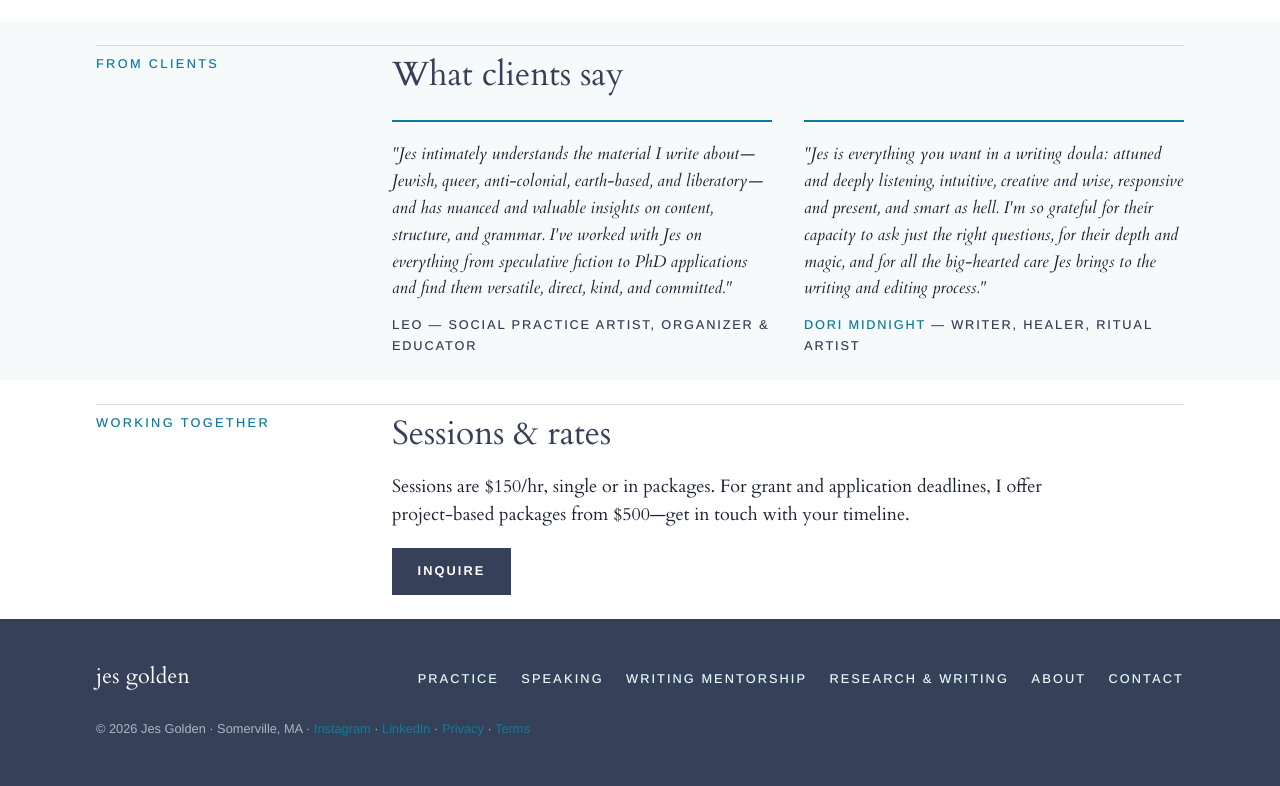
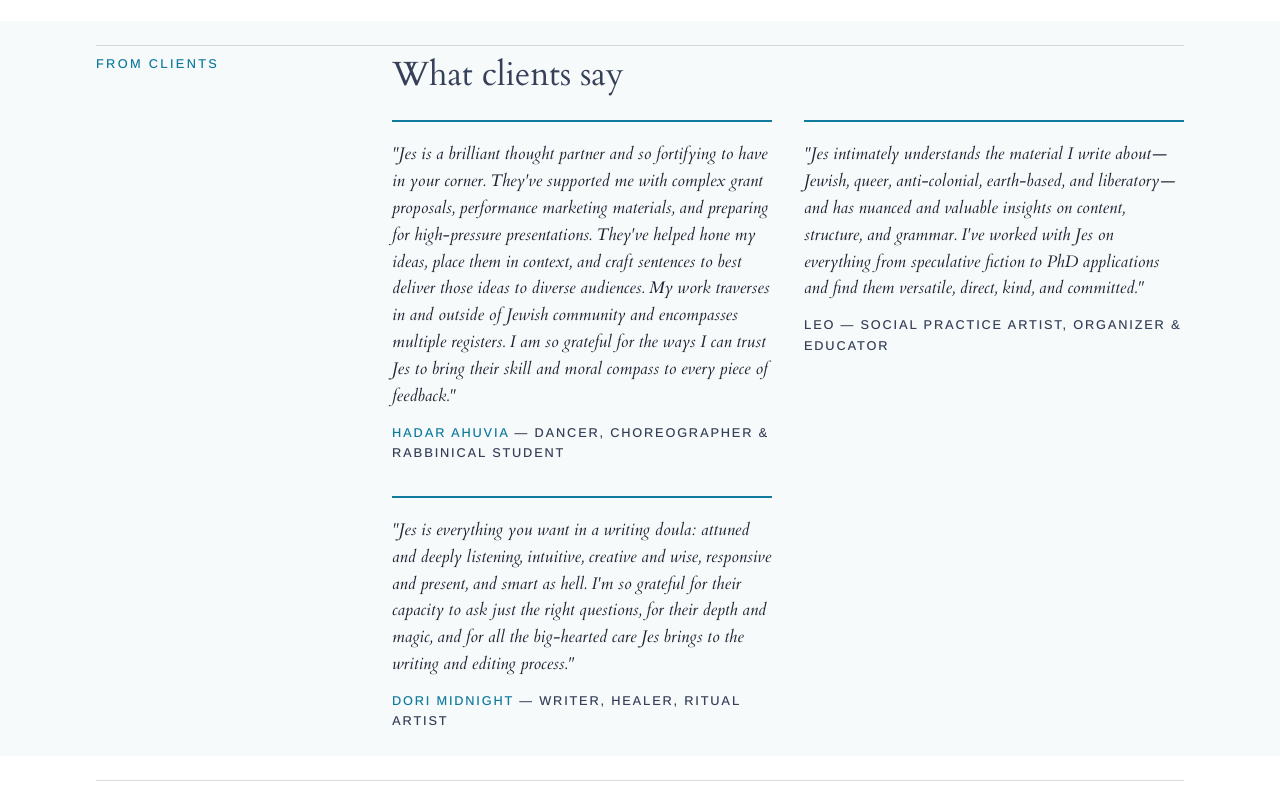
Before and after one commit to jesgolden/jesgolden.github.io, a plain HTML site: page writing.html in a window 1280 px wide. Shown: the part 1031-1817 px from the top of the page. Drawn offline with nearby package versions, Linux system fonts and the light colour scheme.

Commit message:
Revise grant writing content and testimonials
Updated grant writing section and added client testimonial.

```diff
--- a/writing.html
+++ b/writing.html
@@ -59,8 +59,7 @@
       </aside>
       <div class="body-col">
         <h2>Grant writing</h2>
-        <p>You are creating work that brings us closer to a more just and beautiful world; I help visionaries on the frontiers and the margins secure the funding to make those projects possible. My grant editing has helped artists secure $10,000+ grants from funders like the Jim Joseph Foundation and the Jewish Liberation Fund. I step in at any stage to craft proposals, artist statements, and project narratives that capture your voice and the soul of your project. Together, we articulate why the time is ripe for your work. <a href=https://jesgolden.github.io/contact.html>Reach out for a consultation.</a></p>
-        <!-- EDIT: add grant-client testimonials here when they arrive — copy a testimonial block from below -->
+        <p>You are creating work that brings us closer to a more just and beautiful world; I help visionaries on the frontiers and the margins secure the funding to make those projects possible. My grant editing has helped artists secure $10,000+ grants from funders like the Jim Joseph Foundation and the Jewish Liberation Fund. I step in at any stage to craft proposals, artist statements, and project narratives that capture your voice and the soul of your project. Together, we articulate why the time is ripe for your work. <a href="contact.html">Reach out for a consultation.</a></p>
       </div>
     </div>
   </div>
@@ -75,6 +74,10 @@
       <div class="body-col">
         <h2>What clients say</h2>
         <div class="testimonials">
+          <div class="testimonial featured">
+            <blockquote>"Jes is a brilliant thought partner and so fortifying to have in your corner. They've supported me with complex grant proposals, performance marketing materials, and preparing for high-pressure presentations. They've helped hone my ideas, place them in context, and craft sentences to best deliver those ideas to diverse audiences. My work traverses in and outside of Jewish community and encompasses multiple registers. I am so grateful for the ways I can trust Jes to bring their skill and moral compass to every piece of feedback."</blockquote>
+            <cite><a href="https://hadarahuvia.com/">Hadar Ahuvia</a> — Dancer, Choreographer &amp; Rabbinical Student</cite>
+          </div>
           <div class="testimonial">
             <blockquote>"Jes intimately understands the material I write about—Jewish, queer, anti-colonial, earth-based, and liberatory—and has nuanced and valuable insights on content, structure, and grammar. I've worked with Jes on everything from speculative fiction to PhD applications and find them versatile, direct, kind, and committed."</blockquote>
             <cite>Leo — Social Practice Artist, Organizer &amp; Educator</cite>
@@ -120,7 +123,7 @@
         <li><a href="contact.html">Contact</a></li>
       </ul>
     </nav>
-    <p class="fine">© 2026 Jes Golden · Somerville, MA · <a href="https://www.instagram.com/jesgolden">Instagram</a> · <a href="https://www.linkedin.com/in/jesgolden/">LinkedIn</a> · <a href="privacy.html">Privacy</a> · <a href="terms.html">Terms</a></p>
+    <p class="fine">© 2026 Jes Golden · Somerville, MA · <a href="https://www.instagram.com/jes.golden">Instagram</a> · <a href="contact.html">Contact</a> · <a href="privacy.html">Privacy</a> · <a href="terms.html">Terms</a></p>
   </div>
 </footer>
 
```
